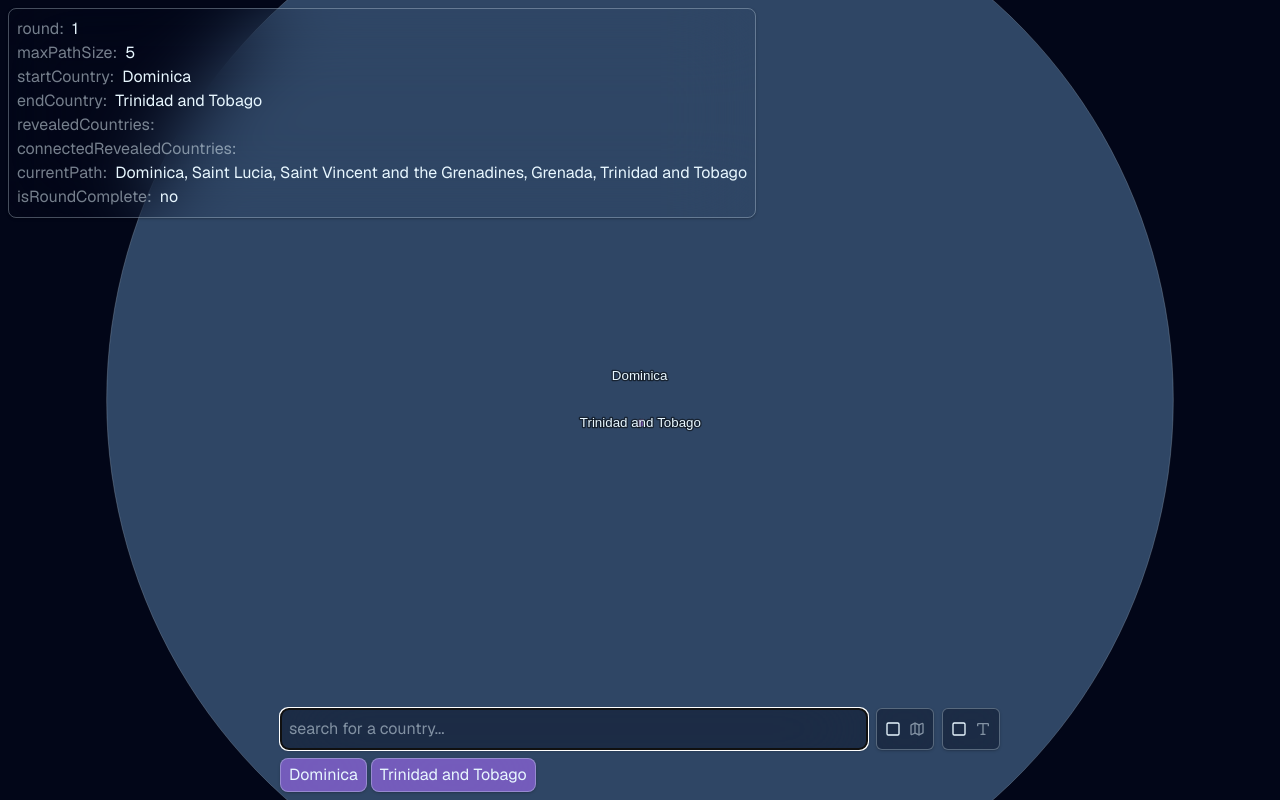
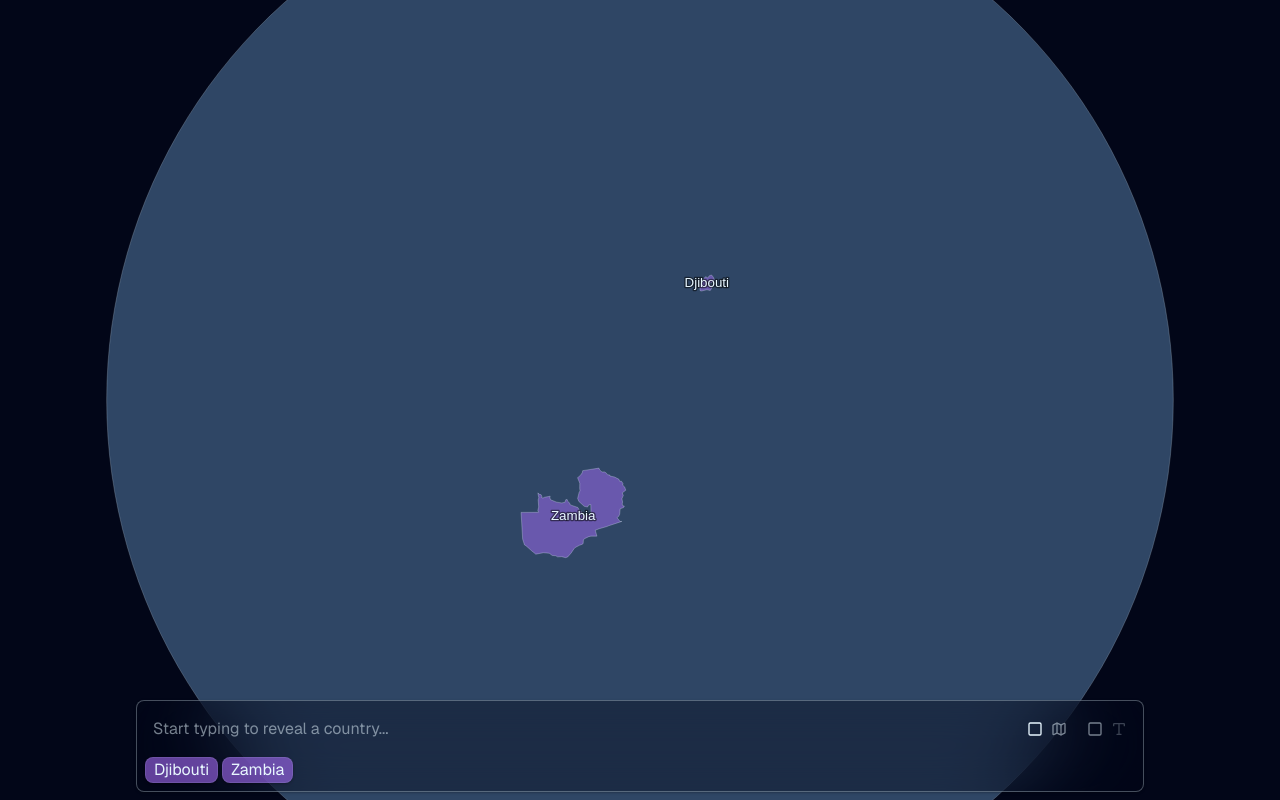
Before and after one commit to alexkatz/country-quest, a React (Vite) app: page / in a window 1280 px wide. Built offline with nearby package versions, Linux system fonts and the light colour scheme.

Commit message:
improved bottom bar UX, fixed somalia and somaliland

```diff
--- /dev/null
+++ b/src/app/CountryPill.tsx
@@ -0,0 +1,24 @@
+import { tw } from '../layout/tw';
+import type { Country } from '../map/countries';
+
+export const CountryPill = (props: {
+  className?: string;
+  country: Country;
+  onMouseEnter?: () => void;
+  onFocus?: () => void;
+  onClick?: () => void;
+}) => {
+  return (
+    <button
+      className={tw(
+        'flex items-center gap-1 cursor-pointer interactive-opacity rounded-lg px-2 border border-text/10 shadow-sm/20 bg-text/20',
+        props.className,
+      )}
+      onMouseEnter={props.onMouseEnter}
+      onFocus={props.onFocus}
+      onClick={props.onClick}
+    >
+      {props.country.name}
+    </button>
+  );
+};
--- a/src/app/NavBar.tsx
+++ b/src/app/NavBar.tsx
@@ -1,11 +1,11 @@
-import { useAtom, useAtomValue } from 'jotai';
+import { useAtom, useAtomValue, useStore } from 'jotai';
 import { tw } from '../layout/tw';
 import { useEffect, useRef, useState } from 'react';
 import { countries, type Country } from '../map/countries';
 import { emitCenterCountries } from '../map/globeEvents';
 import { useGesture } from '@use-gesture/react';
 import { Button } from '../layout/common/Button';
-import { Map, Square, SquareCheck, Type } from 'lucide-react';
+import { Dot, Map, Square, SquareCheck, Type } from 'lucide-react';
 import {
   showAllCountriesAtom,
   showAllNamesAtom,
@@ -13,9 +13,12 @@ import {
   startCountryAtom,
   endCountryAtom,
   isRoundCompleteAtom,
-  roundAtom,
   connectedRevealedCountriesAtom,
+  winningPathAtom,
+  currentPathAtom,
+  connectedRevealedSuperfluouslyAtom,
 } from '../game/state';
+import { CountryPill } from './CountryPill';
 
 const normalize = (s: string) =>
   s.normalize('NFD').replace(/\p{M}/gu, '').toLowerCase();
@@ -39,11 +42,15 @@ const matchScore = (name: string, t: string) => {
 };
 
 export const NavBar = (props: { className?: string }) => {
+  const store = useStore();
+
   const [revealedCountries, setRevealedCountries] = useAtom(
     revealedCountriesAtom,
   );
 
-  const connectedCountries = useAtomValue(connectedRevealedCountriesAtom);
+  const connectedRevealedCountries = useAtomValue(
+    connectedRevealedCountriesAtom,
+  );
 
   const startCountry = useAtomValue(startCountryAtom);
   const endCountry = useAtomValue(endCountryAtom);
@@ -52,7 +59,13 @@ export const NavBar = (props: { className?: string }) => {
   const [showAllNames, setShowAllNames] = useAtom(showAllNamesAtom);
 
   const isRoundComplete = useAtomValue(isRoundCompleteAtom);
-  const round = useAtomValue(roundAtom);
+  const winningPath = useAtomValue(winningPathAtom);
+  const currentPath = useAtomValue(currentPathAtom);
+  const connectedRevealedSuperfluously = useAtomValue(
+    connectedRevealedSuperfluouslyAtom,
+  );
+
+  const isWinningPathOptimal = winningPath.length === currentPath.length;
 
   const [term, setTerm] = useState('');
   const inputRef = useRef<HTMLInputElement>(null);
@@ -84,11 +97,12 @@ export const NavBar = (props: { className?: string }) => {
     const onKeyDown = (e: KeyboardEvent) => {
       if (document.activeElement === inputRef.current) return;
       if (e.key.length !== 1 || e.ctrlKey || e.metaKey || e.altKey) return;
+      if (store.get(isRoundCompleteAtom)) return;
       inputRef.current?.focus();
     };
     window.addEventListener('keydown', onKeyDown);
     return () => window.removeEventListener('keydown', onKeyDown);
-  }, []);
+  }, [store]);
 
   const bindGesture = useGesture({
     onKeyDown({ event }) {
@@ -119,10 +133,16 @@ export const NavBar = (props: { className?: string }) => {
     },
   });
 
+  const createCountryPillEvents = (country: Country) => ({
+    onMouseEnter: () => emitCenterCountries([country]),
+    onFocus: () => emitCenterCountries([country]),
+    onClick: () => emitCenterCountries([country]),
+  });
+
   return (
     <nav className={tw('z-50', props.className)}>
-      <div className='flex flex-col gap-2 p-2 w-full max-w-3xl sm:mx-auto sm:px-6'>
-        {suggestions.length > 0 && (
+      <div className='flex flex-col gap-2 p-2 w-full max-w-5xl sm:mx-auto sm:px-2'>
+        {!isRoundComplete && suggestions.length > 0 && (
           <div className='bg-background/30 rounded-lg border border-text/30 backdrop-blur-2xl shadow-sm/20 p-2'>
             {suggestions.map((country, i) => {
               return (
@@ -141,11 +161,116 @@ export const NavBar = (props: { className?: string }) => {
           </div>
         )}
 
-        <div className='flex flex-col gap-2'>
-          <div className='flex items-center gap-2'>
+        {isRoundComplete && (
+          <div className='bg-background/30 rounded-lg border border-text/30 backdrop-blur-2xl flex flex-col gap-2 shadow-sm/20 p-4'>
+            <div className='text-4xl leading-12'>
+              You connected{' '}
+              <CountryPill
+                className='font-bold bg-terminal/60 inline'
+                country={startCountry}
+                {...createCountryPillEvents(startCountry)}
+              />{' '}
+              to{' '}
+              <CountryPill
+                className='font-bold bg-terminal/60 inline'
+                country={endCountry}
+                {...createCountryPillEvents(endCountry)}
+              />
+            </div>
+
+            <div className='text-lg'>
+              <Dot />
+              Your path is
+              {isWinningPathOptimal ? (
+                <span>
+                  {' '}
+                  <span className='font-bold'>optimal</span>, at
+                </span>
+              ) : (
+                ' '
+              )}{' '}
+              <span className='font-bold'>{winningPath.length}</span> countries
+              long:
+            </div>
+
+            <div className='flex gap-1 flex-wrap ml-8'>
+              {winningPath.map(country => (
+                <CountryPill
+                  key={country.id}
+                  className={tw(
+                    'bg-connected/60',
+                    (country === startCountry || country === endCountry) &&
+                      'bg-terminal/60',
+                  )}
+                  country={country}
+                  {...createCountryPillEvents(country)}
+                />
+              ))}
+            </div>
+
+            <div className='text-lg'>
+              <Dot />
+              You revealed{' '}
+              <span className='font-bold'>{revealedCountries.length}</span>{' '}
+              countries in total:
+            </div>
+
+            <div className='flex gap-1 flex-wrap ml-8'>
+              {revealedCountries.map(country => (
+                <CountryPill
+                  key={country.id}
+                  className={tw(
+                    'bg-connected/60',
+                    connectedRevealedSuperfluously.includes(country) &&
+                      'bg-connected/20',
+                    !connectedRevealedCountries.includes(country) &&
+                      'bg-text/20',
+                  )}
+                  country={country}
+                  {...createCountryPillEvents(country)}
+                />
+              ))}
+            </div>
+
+            {!isWinningPathOptimal && (
+              <>
+                <div className='text-lg'>
+                  <Dot />
+                  The optimal path is{' '}
+                  <span className='font-bold'>{currentPath.length}</span>{' '}
+                  countries long:
+                </div>
+
+                <div className='flex gap-1 flex-wrap ml-8'>
+                  {currentPath.map(country => (
+                    <CountryPill
+                      key={country.id}
+                      className={tw(
+                        'bg-connected/60',
+                        (country === startCountry || country === endCountry) &&
+                          'bg-terminal/60',
+                        !winningPath.includes(country) && 'bg-text/20!',
+                      )}
+                      country={country}
+                      {...createCountryPillEvents(country)}
+                    />
+                  ))}
+                </div>
+              </>
+            )}
+          </div>
+        )}
+
+        {!isRoundComplete && (
+          <div className='flex flex-col gap-2 bg-background/40 backdrop-blur-2xl rounded-lg border border-text/30 shadow-sm/20 p-2'>
+            <div className='flex items-center gap-1'>
               <input
-              className='bg-background/40 backdrop-blur-2xl flex-1 p-2 border border-text/30 shadow-sm/20 rounded-lg'
-              placeholder='search for a country...'
+                className={tw(
+                  'flex-1 p-2 focus:outline-none bg-transparent cursor-default',
+                  term.length === 0 && 'caret-transparent',
+                )}
+                placeholder='Start typing to reveal a country...'
+                tabIndex={-1}
                 disabled={isRoundComplete}
                 value={term}
                 onChange={e => {
@@ -158,15 +283,22 @@ export const NavBar = (props: { className?: string }) => {
               />
 
               <Button
-              className='self-stretch items-center gap-2 flex bg-background/40 backdrop-blur-2xl'
-              onClick={() => setShowAllCountries(prev => !prev)}
+                className='self-stretch items-center gap-2 flex border-none shadow-none'
+                onClick={() => {
+                  if (showAllCountries) {
+                    setShowAllNames(false);
+                  }
+
+                  setShowAllCountries(prev => !prev);
+                }}
               >
                 {showAllCountries ? <SquareCheck /> : <Square />}{' '}
                 <Map className='opacity-50' />
               </Button>
 
               <Button
-              className='self-stretch items-center gap-2 flex bg-background/40 backdrop-blur-2xl'
+                disabled={!showAllCountries}
+                className='self-stretch items-center gap-2 flex border-none shadow-none'
                 onClick={() => setShowAllNames(prev => !prev)}
               >
                 {showAllNames ? <SquareCheck /> : <Square />}{' '}
@@ -176,23 +308,21 @@ export const NavBar = (props: { className?: string }) => {
 
             <div className='flex gap-1 flex-wrap'>
               {[startCountry, ...revealedCountries, endCountry].map(country => (
-              <button
+                <CountryPill
                   key={country.id}
                   className={tw(
-                  'flex items-center gap-1 cursor-pointer interactive-opacity rounded-lg py-1 px-2 bg-background/40 backdrop-blur-2xl border border-text/30 shadow-sm/20',
-                  connectedCountries.some(c => c.id === country.id) &&
+                    connectedRevealedCountries.some(c => c.id === country.id) &&
                       'bg-connected/60',
                     (country === startCountry || country === endCountry) &&
                       'bg-terminal/60',
                   )}
-                onMouseEnter={() => emitCenterCountries([country])}
-                onClick={() => emitCenterCountries([country])}
-              >
-                {country.name}
-              </button>
+                  country={country}
+                  {...createCountryPillEvents(country)}
+                />
               ))}
             </div>
           </div>
+        )}
       </div>
     </nav>
   );
--- a/src/game/getConnectedGroup.ts
+++ b/src/game/getConnectedGroup.ts
@@ -1,6 +1,5 @@
 import type { Country } from '../map/countries';
-import { borders } from './borders';
-import { countryByName } from './countryByName';
+import { getNeighbors } from './getNeighbors';
 
 // returns the subset of `countries` that are in the same contiguous group as `startCountry`
 // includes `startCountry` itself in the result
@@ -14,8 +13,7 @@ export const getConnectedGroup = (
 
   while (queue.length > 0) {
     const current = queue.shift()!;
-    for (const name of borders[current.name]) {
-      const neighbor = countryByName.get(name)!;
+    for (const neighbor of getNeighbors(current)) {
       if (countriesSet.has(neighbor) && !group.has(neighbor)) {
         group.add(neighbor);
         queue.push(neighbor);
--- /dev/null
+++ b/src/game/getNeighbors.ts
@@ -0,0 +1,11 @@
+import type { Country } from '../map/countries';
+import { borders } from './borders';
+import { countryByName } from './countryByName';
+
+export const getNeighbors = (country: Country | string): Country[] => {
+  return (
+    borders[typeof country === 'string' ? country : country.name]?.map(
+      name => countryByName.get(name)!,
+    ) ?? []
+  );
+};
--- a/src/game/getRandomPath.ts
+++ b/src/game/getRandomPath.ts
@@ -1,67 +1,64 @@
 import type { Country } from '../map/countries';
 import { borders } from './borders';
 import { countryByName } from './countryByName';
+import { getNeighbors } from './getNeighbors';
 
 const hasNeighbors = (name: string) => borders[name]?.length > 0;
 
-const getStartingCountry = (name?: string) => {
-  if (name) {
-    return name;
+const ensureStartingCountry = (startingCountry?: Country) => {
+  if (startingCountry) {
+    return startingCountry;
   }
 
   const allCountries = Object.keys(borders).filter(hasNeighbors);
   const randomIndex = Math.floor(Math.random() * allCountries.length);
-  return allCountries[randomIndex];
+  return countryByName.get(allCountries[randomIndex])!;
 };
 
-type Props = {
+export const getRandomPath = (props: {
   length: number;
-  startingCountry?: keyof typeof borders;
-};
-
-export const getRandomPath = ({
-  length,
-  startingCountry,
-}: Props): Country[] => {
-  const start = getStartingCountry(startingCountry);
-
-  const parent = new Map<string, string | null>([[start, null]]);
-  const queue: [string, number][] = [[start, 0]];
-  const candidates: string[] = [];
+  startingCountry?: Country;
+}): Country[] => {
+  const start = ensureStartingCountry(props.startingCountry);
+  const visited = new Map<Country, Country | null>([[start, null]]);
+  const endCandidates = [] as Country[];
+  const queue = [[start, 0]] as [Country, number][];
 
   while (queue.length > 0) {
-    const [current, dist] = queue.shift()!;
+    const [current, distance] = queue.shift()!;
 
-    if (dist === length - 1) {
-      candidates.push(current);
+    // if we've reached the desired path length, add the current country to the list of potential end countries
+    if (distance === props.length - 1) {
+      endCandidates.push(current);
       continue;
     }
 
-    const neighbors = [
-      ...(borders[current as keyof typeof borders] ?? []),
-    ].sort(() => Math.random() - 0.5);
+    // choose neighbors in random order, this is where the randomness of the path is introduced
+    const neighbors = getNeighbors(current.name).toSorted(
+      () => Math.random() - 0.5,
+    );
 
     for (const neighbor of neighbors) {
-      if (!parent.has(neighbor)) {
-        parent.set(neighbor, current);
-        queue.push([neighbor, dist + 1]);
+      if (!visited.has(neighbor)) {
+        visited.set(neighbor, current);
+        queue.push([neighbor, distance + 1]);
       }
     }
   }
 
-  if (candidates.length === 0) {
-    // Start country's connected component is smaller than length — retry
-    return getRandomPath({ length });
+  // Start country's connected component is smaller than length — retry
+  if (endCandidates.length === 0) {
+    return getRandomPath({ length: props.length });
   }
 
-  const end = candidates[Math.floor(Math.random() * candidates.length)];
+  const end = endCandidates[Math.floor(Math.random() * endCandidates.length)];
+  const path = [] as Country[];
+  let current: Country | null = end;
 
-  const path: string[] = [];
-  let node: string | null = end;
-  while (node !== null) {
-    path.unshift(node);
-    node = parent.get(node) ?? null;
+  while (current) {
+    path.unshift(current);
+    current = visited.get(current) ?? null;
   }
 
-  return path.map((name) => countryByName.get(name)!);
+  return path;
 };
--- a/src/game/state.ts
+++ b/src/game/state.ts
@@ -3,11 +3,12 @@ import { getRandomPath } from './getRandomPath';
 import { atomWithStorage } from 'jotai/utils';
 import { getConnectedGroup } from './getConnectedGroup';
 import type { Country } from '../map/countries';
+import { getNeighbors } from './getNeighbors';
 
 const INITIAL_MAX_PATH_SIZE = 5;
 const INITIAL_PATH = getRandomPath({ length: INITIAL_MAX_PATH_SIZE });
 
-export const showDebugInfoAtom = atom(true);
+export const showDebugInfoAtom = atom(false);
 
 export const roundAtom = atom(1);
 export const maxPathSizeAtom = atom(INITIAL_MAX_PATH_SIZE);
@@ -41,6 +42,53 @@ export const isRoundCompleteAtom = atom(get => {
   return getConnectedGroup(start, connectedRevealed).includes(end);
 });
 
+export const winningPathAtom = atom(get => {
+  const isRoundComplete = get(isRoundCompleteAtom);
+  if (!isRoundComplete) return [];
+
+  // find shortest path between start and end within revealed using BFS
+
+  const revealed = get(connectedRevealedCountriesAtom);
+  const start = get(startCountryAtom);
+  const end = get(endCountryAtom);
+
+  const visited = new Map<Country, Country | null>([[start, null]]);
+  const queue = [start];
+
+  while (queue.length > 0) {
+    let current = queue.shift()!;
+    if (current === end) {
+      const path = [] as Country[];
+      while (current) {
+        path.unshift(current);
+        current = visited.get(current)!;
+      }
+
+      return path;
+    }
+
+    const neighbors = getNeighbors(current);
+    for (const neighbor of neighbors) {
+      // only consider neighbors that are revealed and haven't been visited yet
+      if (!visited.has(neighbor) && revealed.includes(neighbor)) {
+        visited.set(neighbor, current);
+        queue.push(neighbor);
+      }
+    }
+  }
+
+  return [];
+});
+
+export const connectedRevealedSuperfluouslyAtom = atom(get => {
+  if (!get(isRoundCompleteAtom)) return [];
+
+  const connectedRevealed = get(connectedRevealedCountriesAtom);
+  const winningPath = get(winningPathAtom);
+
+  return connectedRevealed.filter(c => !winningPath.includes(c));
+});
+
 export const showAllNamesAtom = atomWithStorage(
   'show-all-names',
   false,
--- a/src/layout/common/Button.tsx
+++ b/src/layout/common/Button.tsx
@@ -6,7 +6,7 @@ export const Button = (props: ComponentProps<'button'>) => {
     <button
       {...props}
       className={tw(
-        'px-2 py-1 border border-text/30 shadow-sm/20 rounded-md interactive-opacity cursor-pointer',
+        'px-2 py-1 border border-text/30 shadow-sm/20 rounded-lg interactive-opacity cursor-pointer',
         props.disabled && 'opacity-50 pointer-events-none',
         props.className,
       )}
--- a/src/map/countries.ts
+++ b/src/map/countries.ts
@@ -83,4 +83,5 @@ export const countries = countryGeoData.features.map(feature => ({
   feature,
 }));
 
+
 export type Country = (typeof countries)[number];
--- a/src/map/getColors.ts
+++ b/src/map/getColors.ts
@@ -2,7 +2,11 @@ type Colors = {
   surface: string;
   text: string;
   terminal: string;
+  terminalHover: string;
   connected: string;
+  connectedHover: string;
+  connectedSuperfluously: string;
+  connectedSuperfluouslyHover: string;
   globeBorder: string;
   countryBorder: string;
   revealed: string;
@@ -26,11 +30,15 @@ export const getColors = (): Colors => {
     surface: style.getPropertyValue('--color-surface').trim(),
     text,
     connected,
-    terminal: `color-mix(in oklch, ${terminal} 75%, transparent)`,
+    connectedHover: `color-mix(in oklch, ${connected} 80%, transparent)`,
+    connectedSuperfluously: `color-mix(in oklch, ${connected} 50%, transparent)`,
+    connectedSuperfluouslyHover: `color-mix(in oklch, ${connected} 40%, transparent)`,
+    terminal,
+    terminalHover: `color-mix(in oklch, ${terminal} 50%, transparent)`,
     globeBorder: `color-mix(in oklch, ${text} 30%, transparent)`,
     countryBorder: `color-mix(in oklch, ${text} 50%, transparent)`,
     revealed: `color-mix(in oklch, ${text} 60%, transparent)`,
-    revealedHover: `color-mix(in oklch, ${text} 70%, transparent)`,
+    revealedHover: `color-mix(in oklch, ${text} 40%, transparent)`,
     unrevealed: `color-mix(in oklch, ${text} 10%, transparent)`,
     unrevealedHover: `color-mix(in oklch, ${text} 20%, transparent)`,
     labelOutline: 'color-mix(in oklch, black 50%, transparent)',
--- a/src/map/useDrawMap.ts
+++ b/src/map/useDrawMap.ts
@@ -13,13 +13,18 @@ import type { SpringValue } from '@react-spring/web';
 import { useStore } from 'jotai';
 import {
   connectedRevealedCountriesAtom,
+  connectedRevealedSuperfluouslyAtom,
+  currentPathAtom,
   endCountryAtom,
+  isRoundCompleteAtom,
   revealedCountriesAtom,
   showAllCountriesAtom,
   showAllNamesAtom,
   startCountryAtom,
+  winningPathAtom,
 } from '../game/state';
 import { getColors } from './getColors';
+import { countryByName } from '../game/countryByName';
 
 type Props = {
   scale: SpringValue<number>;
@@ -85,8 +90,17 @@ export const useDrawMap = ({ rotX, rotY, rotZ, scale, canvasRef }: Props) => {
     const revealedCountries = store.get(revealedCountriesAtom);
     const startCountry = store.get(startCountryAtom);
     const endCountry = store.get(endCountryAtom);
-    const showNames = store.get(showAllNamesAtom);
-    const showAllCountries = store.get(showAllCountriesAtom);
+    const isRoundComplete = store.get(isRoundCompleteAtom);
+    const winningPath = store.get(winningPathAtom);
+    const currentPath = store.get(currentPathAtom);
+    const revealedConnectedSuperfluously = store.get(
+      connectedRevealedSuperfluouslyAtom,
+    );
+
+    const showNames = isRoundComplete ? true : store.get(showAllNamesAtom);
+    const showAllCountries = isRoundComplete
+      ? true
+      : store.get(showAllCountriesAtom);
     const hoveredCountry = store.get(hoveredCountryAtom);
     const centeredCountries = store.get(lastCenteredCountriesAtom);
     const mouseGlobePos = store.get(mouseGlobePosAtom);
@@ -121,12 +135,22 @@ export const useDrawMap = ({ rotX, rotY, rotZ, scale, canvasRef }: Props) => {
 
     for (let i = 0; i < countryGeoData.features.length; i++) {
       const feature = countryGeoData.features[i];
-      const isRevealed = revealedCountries.some(c => c.id === feature.id);
+      const country = countryByName.get(feature.properties.name)!;
+
+      const isRevealed =
+        revealedCountries.some(c => c.id === feature.id) ||
+        (isRoundComplete && winningPath.some(c => c.id === feature.id));
+
       const isStart = feature.id === startCountry?.id;
+
       const isConnectedRevealed = connectedRevealedCountries.some(
         c => c.id === feature.id,
       );
+
       const isEnd = feature.id === endCountry?.id;
+
+      const isConnectedRevealedSuperfluously =
+        revealedConnectedSuperfluously.includes(country);
 
       if (!showAllCountries && !isRevealed && !isStart && !isEnd) continue;
 
@@ -144,15 +168,24 @@ export const useDrawMap = ({ rotX, rotY, rotZ, scale, canvasRef }: Props) => {
       pathGen(feature);
 
       if (isStart || isEnd) {
-        ctx.fillStyle = colors.terminal;
+        ctx.fillStyle =
+          isHovered || isCentered ? colors.terminalHover : colors.terminal;
+      } else if (isConnectedRevealedSuperfluously) {
+        ctx.fillStyle =
+          isHovered || isCentered
+            ? colors.connectedSuperfluouslyHover
+            : colors.connectedSuperfluously;
       } else if (isConnectedRevealed) {
-        ctx.fillStyle = colors.connected;
+        ctx.fillStyle =
+          isHovered || isCentered ? colors.connectedHover : colors.connected;
       } else if (isRevealed) {
         ctx.fillStyle =
           isHovered || isCentered ? colors.revealedHover : colors.revealed;
       } else {
-        ctx.fillStyle = isHovered ? colors.unrevealedHover : colors.unrevealed;
+        ctx.fillStyle =
+          isHovered || isCentered ? colors.unrevealedHover : colors.unrevealed;
       }
+
       ctx.fill();
       ctx.stroke();
 
@@ -169,6 +202,9 @@ export const useDrawMap = ({ rotX, rotY, rotZ, scale, canvasRef }: Props) => {
           ctx.strokeStyle = ctx.fillStyle;
           ctx.lineWidth = 0.75;
           ctx.stroke();
+
+          ctx.strokeStyle = colors.countryBorder;
+          ctx.lineWidth = 0.4;
         }
       }
     }
--- a/src/map/useMapGestures.ts
+++ b/src/map/useMapGestures.ts
@@ -17,6 +17,7 @@ import { geoContains, geoOrthographic } from 'd3-geo';
 import { countryGeoData, type Country } from './countries';
 import {
   endCountryAtom,
+  isRoundCompleteAtom,
   revealedCountriesAtom,
   showAllCountriesAtom,
   startCountryAtom,
@@ -103,8 +104,11 @@ export const useMapGestures = ({
           .rotate([rx, ry, rz]);
 
         const lonLat = projection.invert?.([mx, my]);
+        const isRoundComplete = store.get(isRoundCompleteAtom);
         const revealed = store.get(revealedCountriesAtom);
-        const showAll = store.get(showAllCountriesAtom);
+        const showAll = isRoundComplete
+          ? true
+          : store.get(showAllCountriesAtom);
         const startCountry = store.get(startCountryAtom);
         const endCountry = store.get(endCountryAtom);
 
```
Also changed, not shown: src/game/borders.ts (+4 -4 lines). Lines whose indentation alone changed are shown as unchanged.
